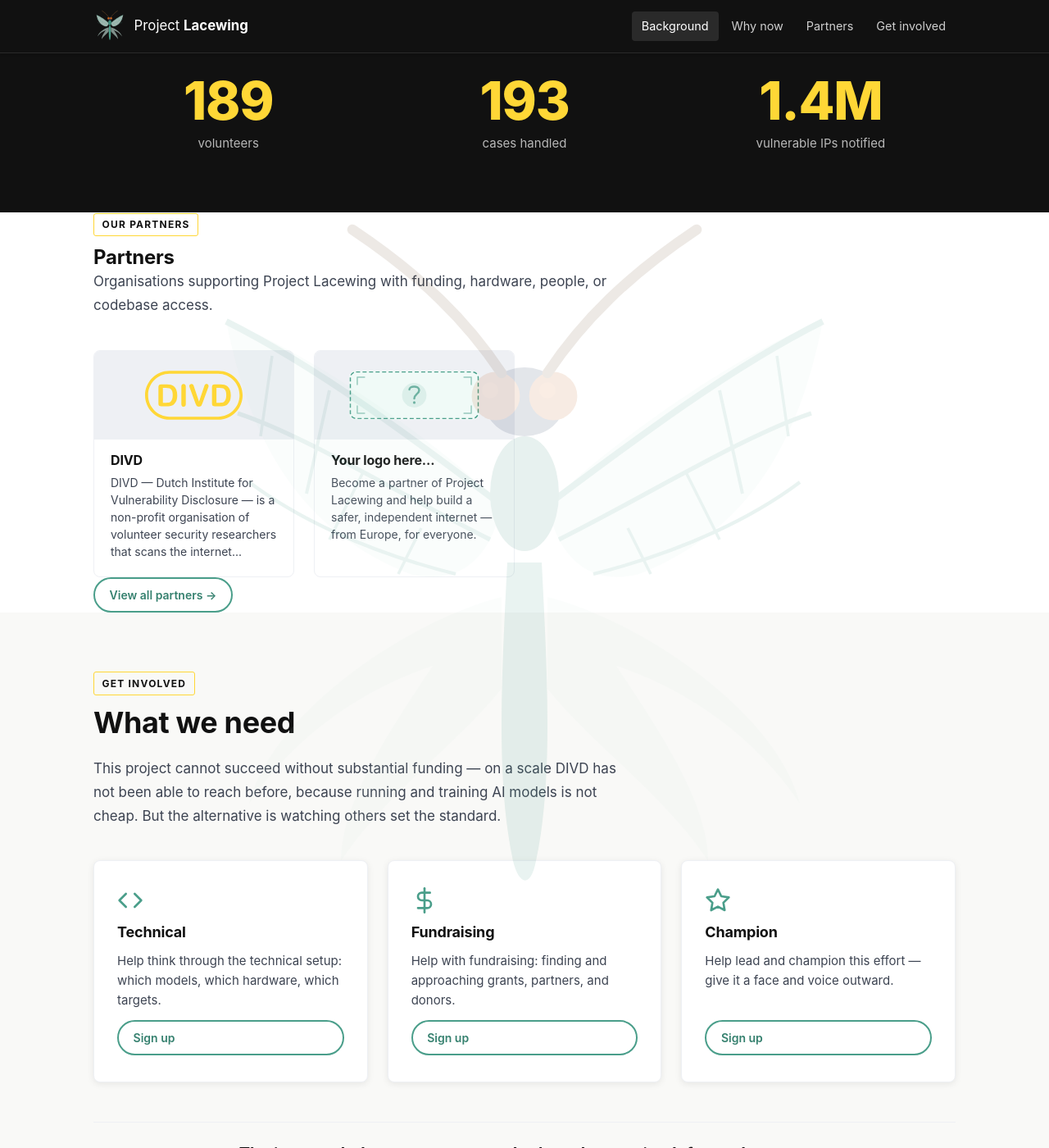
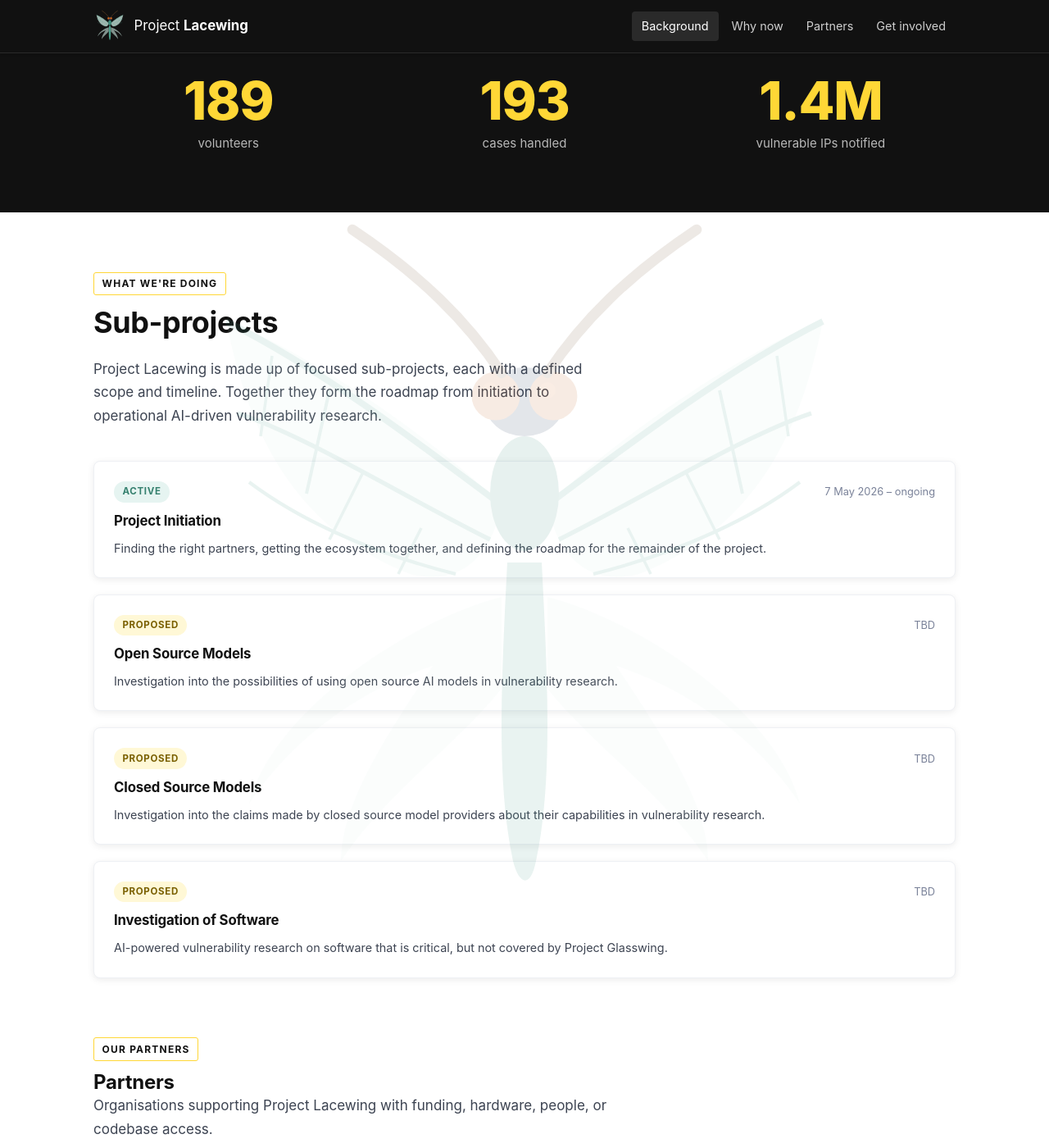
Before and after one commit to DIVD-NL/web-lacewing, a Jekyll site: the page built from index.html, in a window 1280 px wide and 1400 px high, scrolled down 2625 px. Shown: the whole window at 82% size. Built offline with Jekyll 4.4.1, drawn with Linux system fonts in a browser that asks for light colours.

Commit message:
Add projects collection and sub-projects section
New _projects collection (output: false) with title, status, start_date,
end_date, and description fields. A section-projects.html include renders
full-width cards with a coloured status badge and date range. Files are
numbered (01-, 10-, 20-, 30-) to control display order.

Status values: active (teal), proposed/planned (yellow), completed (grey).
Blank start_date renders as "TBD". Section header: "Sub-projects".

Initial projects: Project Initiation (active, 7 May 2026), Open Source
Models, Closed Source Models, Investigation of Software (all proposed).

Co-Authored-By: Claude Sonnet 4.6 <noreply@anthropic.com>

```diff
--- a/_config.yml
+++ b/_config.yml
@@ -21,6 +21,8 @@ collections:
   partners:
     output: true
     permalink: /partner/:name/
+  projects:
+    output: false
 
 plugins:
   - jekyll-seo-tag
--- /dev/null
+++ b/_includes/section-projects.html
@@ -0,0 +1,30 @@
+{% if site.projects.size > 0 %}
+<section class="section section--white" id="projects" aria-labelledby="projects-h2">
+  <div class="container">
+    <p class="section-label">What we're doing</p>
+    <h2 class="section-h2" id="projects-h2">Sub-projects</h2>
+    <p class="section-intro">Project Lacewing is made up of focused sub-projects, each with a defined scope and timeline. Together they form the roadmap from initiation to operational AI-driven vulnerability research.</p>
+
+    <div class="projects-grid">
+      {% for project in site.projects %}
+      <div class="project-card">
+        <div class="project-card__header">
+          <span class="project-status project-status--{{ project.status }}">{{ project.status | capitalize }}</span>
+          <span class="project-dates">
+            {% if project.start_date %}
+              {{ project.start_date | date: "%-d %b %Y" }}{% if project.end_date %} – {{ project.end_date | date: "%-d %b %Y" }}{% else %} – ongoing{% endif %}
+            {% else %}
+              TBD
+            {% endif %}
+          </span>
+        </div>
+        <h3 class="project-card__title">{{ project.title }}</h3>
+        {% if project.description %}
+        <p class="project-card__description">{{ project.description }}</p>
+        {% endif %}
+      </div>
+      {% endfor %}
+    </div>
+  </div>
+</section>
+{% endif %}
--- a/assets/css/main.css
+++ b/assets/css/main.css
@@ -961,3 +961,67 @@ ul[role="list"] { list-style: none; }
 @media (max-width: 400px) {
   .partners-grid { grid-template-columns: 1fr; }
 }
+
+/* ============================================================
+   Projects section
+   ============================================================ */
+.projects-grid {
+  display: flex;
+  flex-direction: column;
+  gap: 1.25rem;
+  margin-top: 2.5rem;
+}
+
+.project-card {
+  background: var(--white);
+  border: 1px solid var(--gray-100);
+  border-radius: var(--radius);
+  padding: 1.5rem;
+  box-shadow: var(--shadow);
+  display: flex;
+  flex-direction: column;
+  gap: .75rem;
+}
+
+.project-card__header {
+  display: flex;
+  align-items: center;
+  justify-content: space-between;
+  gap: .75rem;
+  flex-wrap: wrap;
+}
+
+.project-status {
+  font-size: .72rem;
+  font-weight: 700;
+  text-transform: uppercase;
+  letter-spacing: .06em;
+  padding: .2rem .65rem;
+  border-radius: 9999px;
+  white-space: nowrap;
+}
+.project-status--active    { background: var(--teal-light);        color: var(--teal-dark); }
+.project-status--planned   { background: var(--divd-yellow-light);  color: #7a6000; }
+.project-status--proposed  { background: var(--divd-yellow-light);  color: #7a6000; }
+.project-status--completed { background: var(--gray-100);           color: var(--gray-500); }
+
+.project-dates {
+  font-size: .8rem;
+  color: var(--gray-500);
+  white-space: nowrap;
+}
+
+.project-card__title {
+  font-size: 1.05rem;
+  font-weight: 700;
+  color: var(--navy);
+  margin: 0;
+}
+
+.project-card__description {
+  font-size: .9rem;
+  color: var(--gray-700);
+  margin: 0;
+  line-height: 1.6;
+  flex: 1;
+}
--- a/index.html
+++ b/index.html
@@ -11,5 +11,6 @@ body_class: home
 {% include section-divd.html %}
 {% include section-why-now.html %}
 {% include section-stats.html %}
+{% include section-projects.html %}
 {% include section-partners.html %}
 {% include section-contribute.html %}
```
Also changed, not shown: _projects/01-project-initiation.md (added, +7 -0 lines), _projects/10-open-source-models.md (added, +7 -0 lines), _projects/20-closed-source-models.md (added, +7 -0 lines), _projects/30-investigation-of-software.md (added, +7 -0 lines).
